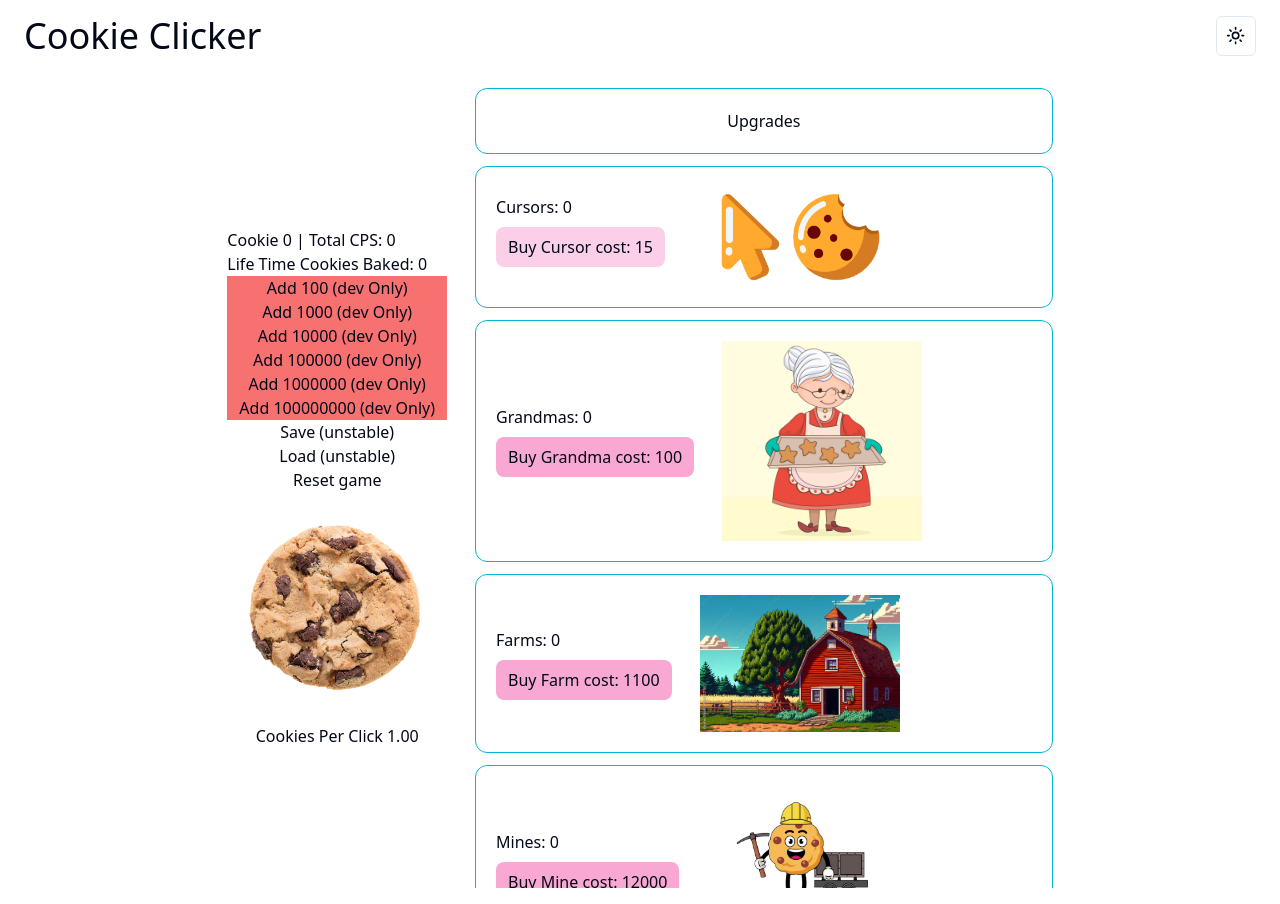
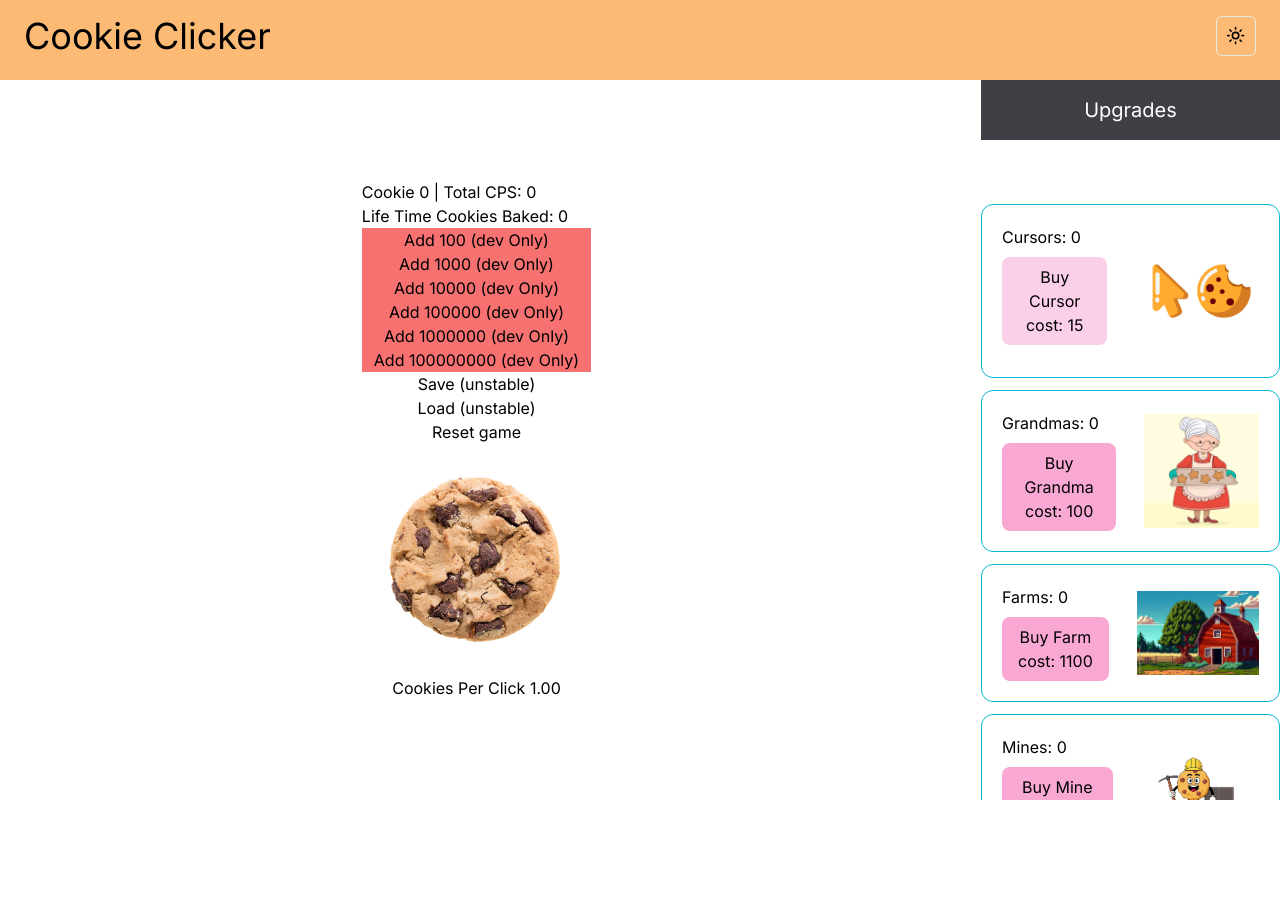
Before and after one commit to Chloe199719/CookieClicker, a Next.js app: page / in a window 1280 px wide. After the commit the page ends 800 px from the top, so only its background shows below. Built offline with nearby package versions, Linux system fonts and the light colour scheme.

Commit message:
did some stufff

```diff
--- a/src/app/gameloop.tsx
+++ b/src/app/gameloop.tsx
@@ -42,10 +42,10 @@ function Gameloop() {
 
   const numbers = NumberFormatter;
   return (
-    <div className="flex gap-7 justify-center items-center min-h-screen my-4  ">
+    <div className="grid grid-cols-8 flex-1 gap-7 justify-center items-center">
       {" "}
       {/* bg-black text-white // Dev Dark Mode to Save my eyes*/}
-      <div className="flex justify-center items-center flex-col gap-4">
+      <div className="flex justify-center items-center flex-col gap-4 col-span-6">
         <div>
           <div className="flex flex-col">
             Cookie {numbers.format(game.get_resources().cookies)} | Total CPS:{" "}
@@ -146,9 +146,14 @@ function Gameloop() {
           {game.getClickResourceGeneration().cookies.toFixed(2)}
         </div>
       </div>
-      <div className="flex flex-col gap-3 max-h-screen">
-        <div className="flex flex-col border border-cyan-500 p-5 rounded-xl">
-          <h2 className="text-center">Upgrades </h2>
+      <div
+        className=" flex flex-col gap-3 col-span-2 overflow-y-auto"
+        style={{ height: "calc(100vh - 80px)" }}
+      >
+        <h2 className="text-center bg-zinc-700 text-white py-4  text-xl">
+          Upgrades{" "}
+        </h2>
+        <div className="flex flex-col p-5 rounded-xl">
           {game.getPossibleUpgradeList().map((upgrade) => {
             return (
               <button
@@ -167,7 +172,7 @@ function Gameloop() {
           })}
         </div>
 
-        <div className="flex flex-col gap-3 overflow-y-auto">
+        <div className="flex flex-col gap-3 ">
           <div className="flex flex-col border border-cyan-500 p-5 rounded-xl">
             <div className="flex items-center gap-7">
               <div className="flex flex-col gap-3">
--- a/src/app/globals.css
+++ b/src/app/globals.css
@@ -2,7 +2,7 @@
 @tailwind components;
 @tailwind utilities;
 
-@layer base {
+/* @layer base {
   :root {
     --background: 0 0% 100%;
     --foreground: 222.2 84% 4.9%;
@@ -73,4 +73,4 @@
   body {
     @apply bg-background text-foreground;
   }
-}
+} */
--- a/src/app/layout.tsx
+++ b/src/app/layout.tsx
@@ -15,10 +15,10 @@ export default function RootLayout({
   children: React.ReactNode;
 }) {
   return (
-    <html lang="en">
-      <body className="dark:bg-white">
+    <html lang="en" className={inter.className}>
+      <body className="max-h-screen flex flex-col">
         <ThemeProvider>
-          <header className="flex px-6 py-4 justify-between  dark:bg-red-900">
+          <header className="flex px-6 h-20 py-4 justify-between bg-orange-300  dark:bg-red-700">
             <h1 className="text-4xl">Cookie Clicker</h1>
             <ModeToggle />
           </header>
--- a/src/components/dark-modetoggle.tsx
+++ b/src/components/dark-modetoggle.tsx
@@ -25,10 +25,22 @@ export function ModeToggle() {
         </Button>
       </DropdownMenuTrigger>
       <DropdownMenuContent align="end">
-        <DropdownMenuItem onClick={() => setTheme("light")}>
+        <DropdownMenuItem
+          onClick={() => {
+            setTheme("light");
+            // document.body.classList.add("light");
+            // document.body.classList.remove("dark");
+          }}
+        >
           Light
         </DropdownMenuItem>
-        <DropdownMenuItem onClick={() => setTheme("dark")}>
+        <DropdownMenuItem
+          onClick={() => {
+            setTheme("dark");
+            // document.body.classList.remove("light");
+            // document.body.classList.add("dark");
+          }}
+        >
           Dark
         </DropdownMenuItem>
         <DropdownMenuItem onClick={() => setTheme("system")}>
--- a/src/components/ui/dropdown-menu.tsx
+++ b/src/components/ui/dropdown-menu.tsx
@@ -1,27 +1,27 @@
-"use client"
+"use client";
 
-import * as React from "react"
-import * as DropdownMenuPrimitive from "@radix-ui/react-dropdown-menu"
-import { Check, ChevronRight, Circle } from "lucide-react"
+import * as React from "react";
+import * as DropdownMenuPrimitive from "@radix-ui/react-dropdown-menu";
+import { Check, ChevronRight, Circle } from "lucide-react";
 
-import { cn } from "@/lib/utils"
+import { cn } from "@/lib/utils";
 
-const DropdownMenu = DropdownMenuPrimitive.Root
+const DropdownMenu = DropdownMenuPrimitive.Root;
 
-const DropdownMenuTrigger = DropdownMenuPrimitive.Trigger
+const DropdownMenuTrigger = DropdownMenuPrimitive.Trigger;
 
-const DropdownMenuGroup = DropdownMenuPrimitive.Group
+const DropdownMenuGroup = DropdownMenuPrimitive.Group;
 
-const DropdownMenuPortal = DropdownMenuPrimitive.Portal
+const DropdownMenuPortal = DropdownMenuPrimitive.Portal;
 
-const DropdownMenuSub = DropdownMenuPrimitive.Sub
+const DropdownMenuSub = DropdownMenuPrimitive.Sub;
 
-const DropdownMenuRadioGroup = DropdownMenuPrimitive.RadioGroup
+const DropdownMenuRadioGroup = DropdownMenuPrimitive.RadioGroup;
 
 const DropdownMenuSubTrigger = React.forwardRef<
   React.ElementRef<typeof DropdownMenuPrimitive.SubTrigger>,
   React.ComponentPropsWithoutRef<typeof DropdownMenuPrimitive.SubTrigger> & {
-    inset?: boolean
+    inset?: boolean;
   }
 >(({ className, inset, children, ...props }, ref) => (
   <DropdownMenuPrimitive.SubTrigger
@@ -36,9 +36,9 @@ const DropdownMenuSubTrigger = React.forwardRef<
     {children}
     <ChevronRight className="ml-auto h-4 w-4" />
   </DropdownMenuPrimitive.SubTrigger>
-))
+));
 DropdownMenuSubTrigger.displayName =
-  DropdownMenuPrimitive.SubTrigger.displayName
+  DropdownMenuPrimitive.SubTrigger.displayName;
 
 const DropdownMenuSubContent = React.forwardRef<
   React.ElementRef<typeof DropdownMenuPrimitive.SubContent>,
@@ -52,9 +52,9 @@ const DropdownMenuSubContent = React.forwardRef<
     )}
     {...props}
   />
-))
+));
 DropdownMenuSubContent.displayName =
-  DropdownMenuPrimitive.SubContent.displayName
+  DropdownMenuPrimitive.SubContent.displayName;
 
 const DropdownMenuContent = React.forwardRef<
   React.ElementRef<typeof DropdownMenuPrimitive.Content>,
@@ -65,19 +65,19 @@ const DropdownMenuContent = React.forwardRef<
       ref={ref}
       sideOffset={sideOffset}
       className={cn(
-        "z-50 min-w-[8rem] overflow-hidden rounded-md border bg-popover p-1 text-popover-foreground shadow-md data-[state=open]:animate-in data-[state=closed]:animate-out data-[state=closed]:fade-out-0 data-[state=open]:fade-in-0 data-[state=closed]:zoom-out-95 data-[state=open]:zoom-in-95 data-[side=bottom]:slide-in-from-top-2 data-[side=left]:slide-in-from-right-2 data-[side=right]:slide-in-from-left-2 data-[side=top]:slide-in-from-bottom-2",
+        "z-50 min-w-[8rem] overflow-hidden rounded-md border bg-popover p-1 text-popover-foreground shadow-md data-[state=open]:animate-in data-[state=closed]:animate-out data-[state=closed]:fade-out-0 data-[state=open]:fade-in-0 data-[state=closed]:zoom-out-95 data-[state=open]:zoom-in-95 data-[side=bottom]:slide-in-from-top-2 data-[side=left]:slide-in-from-right-2 data-[side=right]:slide-in-from-left-2 data-[side=top]:slide-in-from-bottom-2 bg-white dark:bg-red-700",
         className
       )}
       {...props}
     />
   </DropdownMenuPrimitive.Portal>
-))
-DropdownMenuContent.displayName = DropdownMenuPrimitive.Content.displayName
+));
+DropdownMenuContent.displayName = DropdownMenuPrimitive.Content.displayName;
 
 const DropdownMenuItem = React.forwardRef<
   React.ElementRef<typeof DropdownMenuPrimitive.Item>,
   React.ComponentPropsWithoutRef<typeof DropdownMenuPrimitive.Item> & {
-    inset?: boolean
+    inset?: boolean;
   }
 >(({ className, inset, ...props }, ref) => (
   <DropdownMenuPrimitive.Item
@@ -89,8 +89,8 @@ const DropdownMenuItem = React.forwardRef<
     )}
     {...props}
   />
-))
-DropdownMenuItem.displayName = DropdownMenuPrimitive.Item.displayName
+));
+DropdownMenuItem.displayName = DropdownMenuPrimitive.Item.displayName;
 
 const DropdownMenuCheckboxItem = React.forwardRef<
   React.ElementRef<typeof DropdownMenuPrimitive.CheckboxItem>,
@@ -112,9 +112,9 @@ const DropdownMenuCheckboxItem = React.forwardRef<
     </span>
     {children}
   </DropdownMenuPrimitive.CheckboxItem>
-))
+));
 DropdownMenuCheckboxItem.displayName =
-  DropdownMenuPrimitive.CheckboxItem.displayName
+  DropdownMenuPrimitive.CheckboxItem.displayName;
 
 const DropdownMenuRadioItem = React.forwardRef<
   React.ElementRef<typeof DropdownMenuPrimitive.RadioItem>,
@@ -135,13 +135,13 @@ const DropdownMenuRadioItem = React.forwardRef<
     </span>
     {children}
   </DropdownMenuPrimitive.RadioItem>
-))
-DropdownMenuRadioItem.displayName = DropdownMenuPrimitive.RadioItem.displayName
+));
+DropdownMenuRadioItem.displayName = DropdownMenuPrimitive.RadioItem.displayName;
 
 const DropdownMenuLabel = React.forwardRef<
   React.ElementRef<typeof DropdownMenuPrimitive.Label>,
   React.ComponentPropsWithoutRef<typeof DropdownMenuPrimitive.Label> & {
-    inset?: boolean
+    inset?: boolean;
   }
 >(({ className, inset, ...props }, ref) => (
   <DropdownMenuPrimitive.Label
@@ -153,8 +153,8 @@ const DropdownMenuLabel = React.forwardRef<
     )}
     {...props}
   />
-))
-DropdownMenuLabel.displayName = DropdownMenuPrimitive.Label.displayName
+));
+DropdownMenuLabel.displayName = DropdownMenuPrimitive.Label.displayName;
 
 const DropdownMenuSeparator = React.forwardRef<
   React.ElementRef<typeof DropdownMenuPrimitive.Separator>,
@@ -165,8 +165,8 @@ const DropdownMenuSeparator = React.forwardRef<
     className={cn("-mx-1 my-1 h-px bg-muted", className)}
     {...props}
   />
-))
-DropdownMenuSeparator.displayName = DropdownMenuPrimitive.Separator.displayName
+));
+DropdownMenuSeparator.displayName = DropdownMenuPrimitive.Separator.displayName;
 
 const DropdownMenuShortcut = ({
   className,
@@ -177,9 +177,9 @@ const DropdownMenuShortcut = ({
       className={cn("ml-auto text-xs tracking-widest opacity-60", className)}
       {...props}
     />
-  )
-}
-DropdownMenuShortcut.displayName = "DropdownMenuShortcut"
+  );
+};
+DropdownMenuShortcut.displayName = "DropdownMenuShortcut";
 
 export {
   DropdownMenu,
@@ -197,4 +197,4 @@ export {
   DropdownMenuSubContent,
   DropdownMenuSubTrigger,
   DropdownMenuRadioGroup,
-}
+};
--- a/tailwind.config.js
+++ b/tailwind.config.js
@@ -1,12 +1,12 @@
 /** @type {import('tailwindcss').Config} */
 module.exports = {
-  darkMode: ["class"],
+  darkMode: ["class", '[data-theme="dark"]'],
   content: [
-    './pages/**/*.{ts,tsx}',
-    './components/**/*.{ts,tsx}',
-    './app/**/*.{ts,tsx}',
-    './src/**/*.{ts,tsx}',
-	],
+    "./pages/**/*.{ts,tsx}",
+    "./components/**/*.{ts,tsx}",
+    "./app/**/*.{ts,tsx}",
+    "./src/**/*.{ts,tsx}",
+  ],
   theme: {
     container: {
       center: true,
@@ -16,46 +16,6 @@ module.exports = {
       },
     },
     extend: {
-      colors: {
-        border: "hsl(var(--border))",
-        input: "hsl(var(--input))",
-        ring: "hsl(var(--ring))",
-        background: "hsl(var(--background))",
-        foreground: "hsl(var(--foreground))",
-        primary: {
-          DEFAULT: "hsl(var(--primary))",
-          foreground: "hsl(var(--primary-foreground))",
-        },
-        secondary: {
-          DEFAULT: "hsl(var(--secondary))",
-          foreground: "hsl(var(--secondary-foreground))",
-        },
-        destructive: {
-          DEFAULT: "hsl(var(--destructive))",
-          foreground: "hsl(var(--destructive-foreground))",
-        },
-        muted: {
-          DEFAULT: "hsl(var(--muted))",
-          foreground: "hsl(var(--muted-foreground))",
-        },
-        accent: {
-          DEFAULT: "hsl(var(--accent))",
-          foreground: "hsl(var(--accent-foreground))",
-        },
-        popover: {
-          DEFAULT: "hsl(var(--popover))",
-          foreground: "hsl(var(--popover-foreground))",
-        },
-        card: {
-          DEFAULT: "hsl(var(--card))",
-          foreground: "hsl(var(--card-foreground))",
-        },
-      },
-      borderRadius: {
-        lg: "var(--radius)",
-        md: "calc(var(--radius) - 2px)",
-        sm: "calc(var(--radius) - 4px)",
-      },
       keyframes: {
         "accordion-down": {
           from: { height: 0 },
@@ -73,4 +33,4 @@ module.exports = {
     },
   },
   plugins: [require("tailwindcss-animate")],
-}
+};
```
Also changed, not shown: src/app/page.tsx (+79 -0 lines), components.json.
